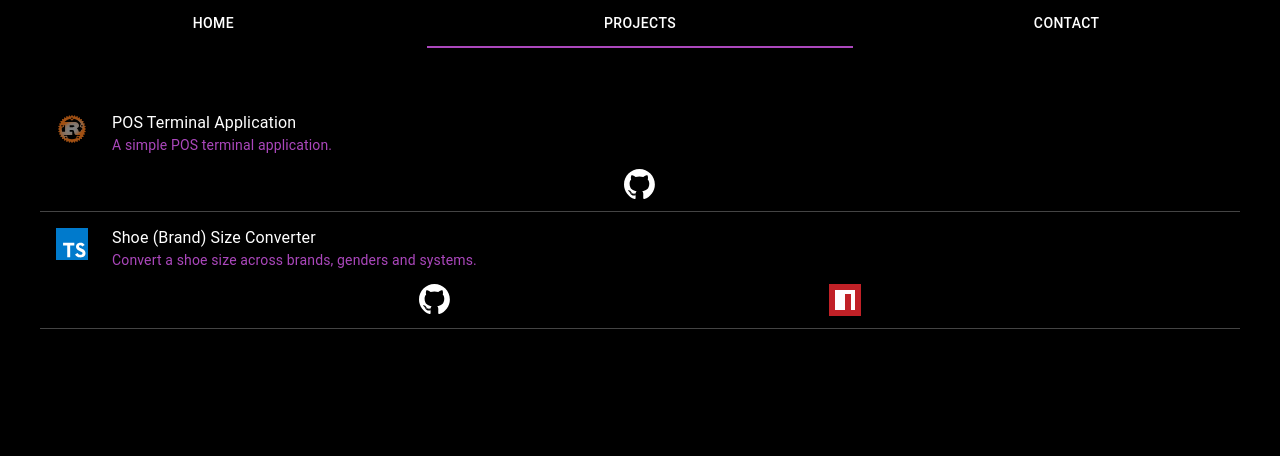
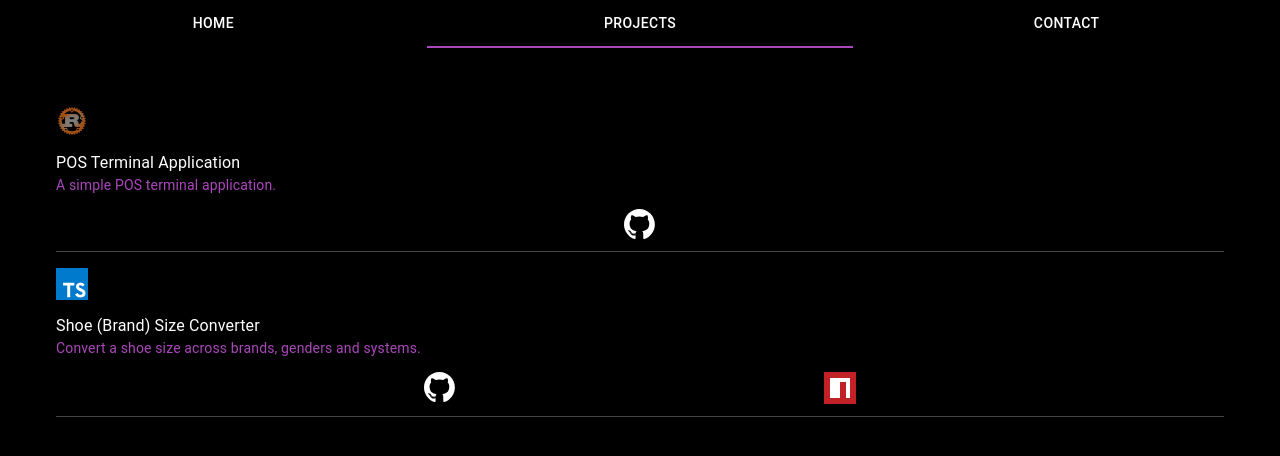
Before and after one commit to lorenzocermeno/lorenzocermeno.github.io, a React (Create React App) app: page / in a window 1280 px wide. Both pictures are taken after a click on the tab "PROJECTS". Shown: the top 456 px of the page. Built offline with nearby package versions, Linux system fonts and the light colour scheme.

Commit message:
Graphical fixes to projects tab

```diff
--- a/src/v2/views/Projects/Project/Project.tsx
+++ b/src/v2/views/Projects/Project/Project.tsx
@@ -8,8 +8,12 @@ import {
 import styled from "@emotion/styled";
 import { ReactNode } from "react";
 
+interface IProgrammingLanguage {
+  imgSrc: string[];
+  alt: string[];
+}
 interface IProps {
-  imgSrc: string[];
+  imgProps: IProgrammingLanguage;
   primaryText: string;
   secondaryText?: string;
   links: ReactNode;
@@ -27,21 +31,16 @@ const StyledLinksSpan = styled.span`
 
 export const Project = (props: IProps): JSX.Element => {
   return (
-    <>
     <ListItem>
-        <Grid2 container>
-          <Grid2
-            display={"flex"}
-            flexDirection={"column"}
-            justifyContent={"center"}
-          >
-            {props.imgSrc.map((i) => (
-              <ListItemIcon sx={{ marginBottom: "0.5em" }}>
-                <StyledImg src={i} alt="" />
+      <Grid2 container sx={{ width: "100%" }}>
+        <Grid2 size={{ xs: 12 }}>
+          {props.imgProps.imgSrc.map((k, i) => (
+            <ListItemIcon key={i} sx={{ marginBottom: "0.5em" }}>
+              <StyledImg src={k} alt={props.imgProps.alt[i]} />
             </ListItemIcon>
           ))}
         </Grid2>
-          <Grid2>
+        <Grid2 size={{ xs: 12 }} marginBottom={1}>
           <ListItemText
             primaryTypographyProps={{ color: "primary" }}
             secondaryTypographyProps={{ color: "secondary" }}
@@ -49,10 +48,11 @@ export const Project = (props: IProps): JSX.Element => {
             secondary={props.secondaryText ? props.secondaryText : ""}
           />
         </Grid2>
+        <Grid2 size={{ xs: 12 }}>
+          <StyledLinksSpan>{props.links}</StyledLinksSpan>
+          <Divider sx={{ backgroundColor: "white", opacity: "30%" }} />
+        </Grid2>
       </Grid2>
     </ListItem>
-      <StyledLinksSpan>{props.links}</StyledLinksSpan>
-      <Divider sx={{ backgroundColor: "white", opacity: "30%" }} />
-    </>
   );
 };
--- a/src/v2/views/Projects/Projects.tsx
+++ b/src/v2/views/Projects/Projects.tsx
@@ -10,7 +10,7 @@ export const Projects = (): JSX.Element => {
   return (
     <List>
       <Project
-        imgSrc={[rustLogo]}
+        imgProps={{ imgSrc: [rustLogo], alt: ["Rust logo"] }}
         primaryText={"POS Terminal Application"}
         secondaryText="A simple POS terminal application."
         links={
@@ -23,7 +23,7 @@ export const Projects = (): JSX.Element => {
         }
       />
       <Project
-        imgSrc={[typescriptLogo]}
+        imgProps={{ imgSrc: [typescriptLogo], alt: ["TypeScript logo"] }}
         primaryText={"Shoe (Brand) Size Converter"}
         secondaryText="Convert a shoe size across brands, genders and systems."
         links={
```
Lines whose indentation alone changed are shown as unchanged.
